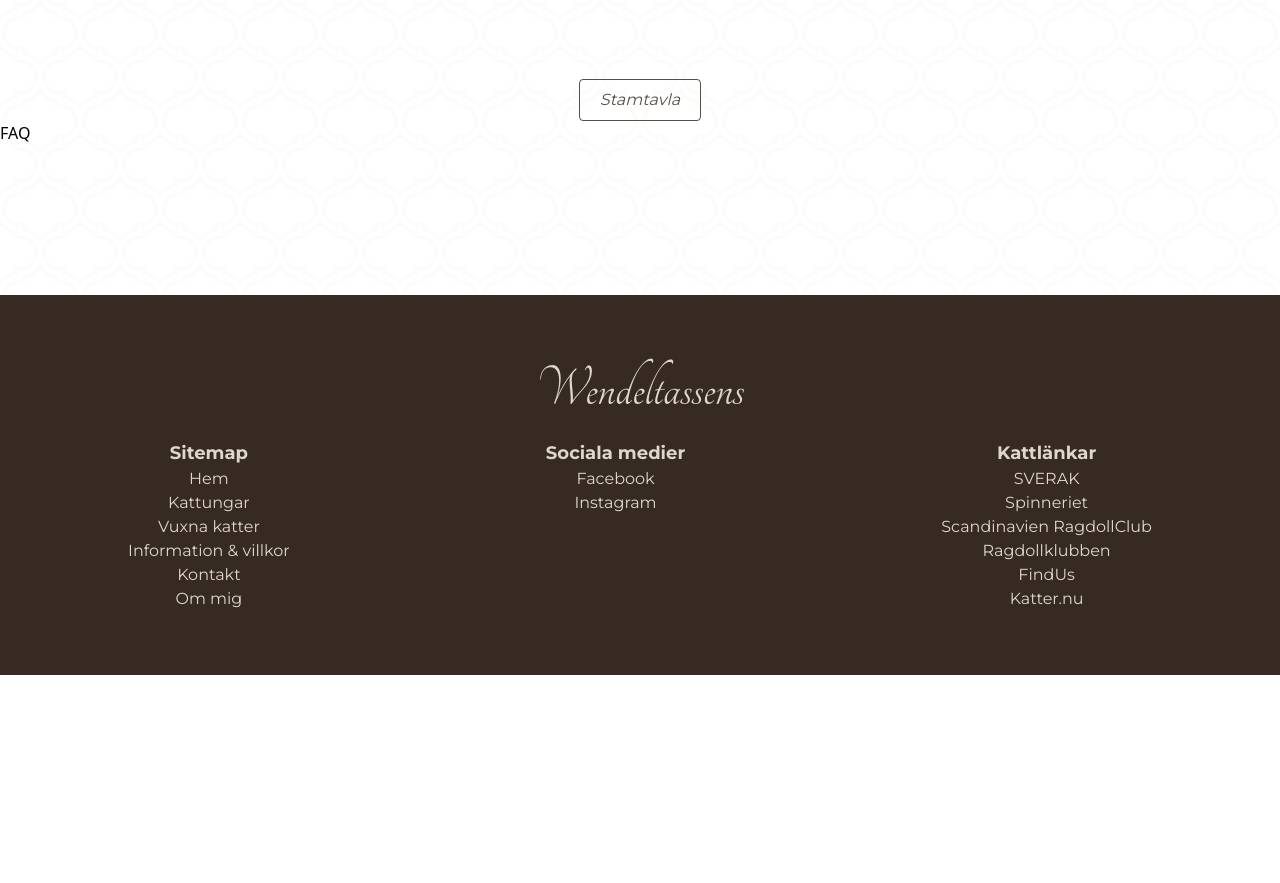
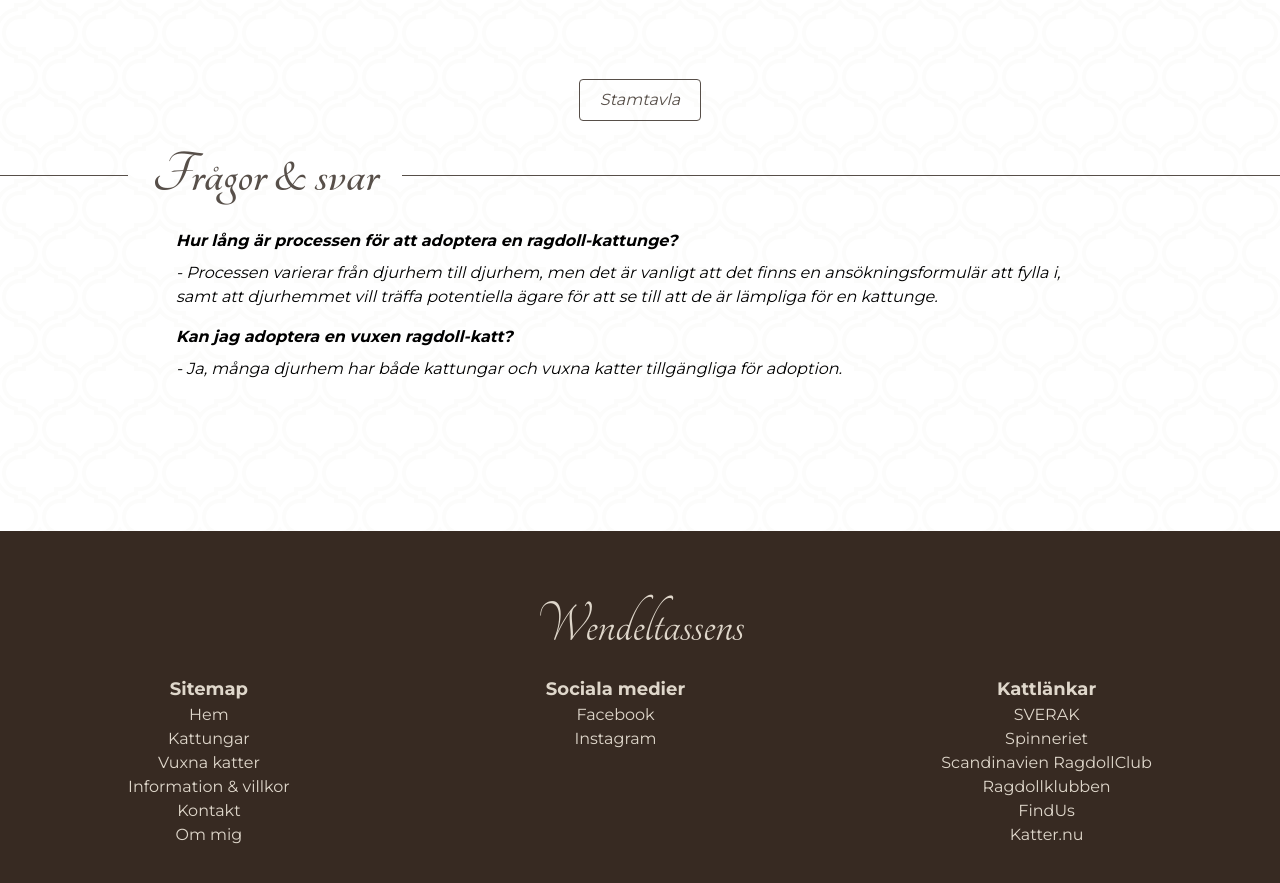
Before and after one commit to spaceflake/wendeltassens, a Next.js app: page /playground in a window 1280 px wide. Shown: the part 5027-5910 px from the top of the page. Before the commit the page ends 5702 px from the top, so only its background shows below. Built offline with nearby package versions, Linux system fonts and the light colour scheme.

Commit message:
FAQ - add text and title to component

```diff
--- a/app/playground/page.tsx
+++ b/app/playground/page.tsx
@@ -12,7 +12,7 @@ import TwoColumnTextSection from '../../components/TwoColumnTextSection';
 import KittenOverview from '../../components/KittenOverview';
 import CatMatchCard from '../../components/CatMatchCard';
 import catMatch1 from '../../public/cat1.jpg';
-import FAQ from '../../components/FAQ';
+import FAQ, { FAQProps } from '../../components/FAQ';
 
 type Props = {};
 
@@ -43,6 +43,17 @@ const page = (props: Props) => {
     catImgUrl1: adultCatImg,
     catImgUrl2: catMatch1,
   };
+
+  const FAQText: FAQProps[] = [
+    {
+      title: 'Hur lång är processen för att adoptera en ragdoll-kattunge?',
+      text: 'Processen varierar från djurhem till djurhem, men det är vanligt att det finns en ansökningsformulär att fylla i, samt att djurhemmet vill träffa potentiella ägare för att se till att de är lämpliga för en kattunge.',
+    },
+    {
+      title: 'Kan jag adoptera en vuxen ragdoll-katt?',
+      text: 'Ja, många djurhem har både kattungar och vuxna katter tillgängliga för adoption.',
+    },
+  ];
   return (
     <div className="container mx-auto relative">
       <Header />
@@ -145,7 +156,10 @@ De kan bli väldigt stora, med en vikt på upp till 10 kg för hanar och 7 kg f
         />
       </div>
       <div>
-        <FAQ />
+        <SectionDividerBorder title="Frågor & svar" />
+        {FAQText.map((faq) => (
+          <FAQ title={faq.title} text={faq.text} />
+        ))}
       </div>
       <div className="mt-[150px]">
         <Footer />
--- a/components/FAQ.tsx
+++ b/components/FAQ.tsx
@@ -1,9 +1,17 @@
 import React from 'react';
 
-type Props = {};
+export interface FAQProps {
+  title: string;
+  text: string;
+}
 
-const FAQ = (props: Props) => {
-  return <div>FAQ</div>;
+const FAQ = ({ title, text }: FAQProps) => {
+  return (
+    <div className="mb-4 mr-4 ml-4 lg:mr-[11rem] lg:ml-[11rem]">
+      <h2 className="font-Montserrat font-bold italic mb-2 ">{title}</h2>
+      <p className="font-Montserrat italic">- {text}</p>
+    </div>
+  );
 };
 
 export default FAQ;
```
